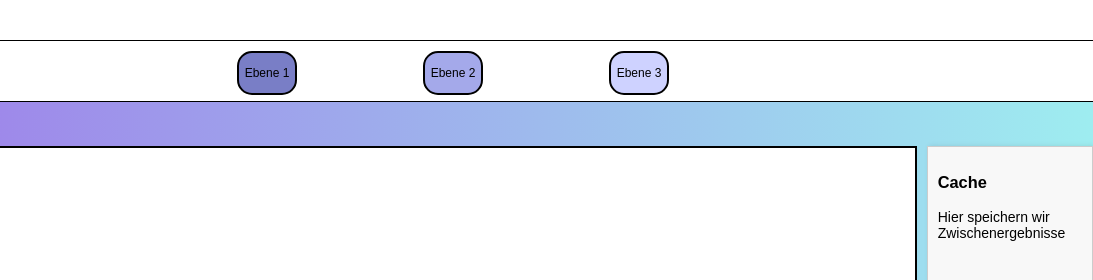
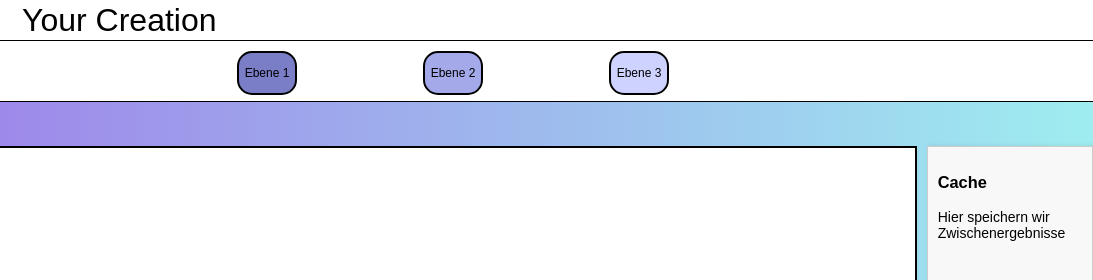
Before and after one commit to RamonaKT/cocreate_repository, a plain HTML site: page index.html in a window 1280 px wide. Shown: the top 280 px of the page, 187-1280 px from the left. Drawn offline with Linux system fonts and the light colour scheme.

Commit message:
Überschrift zum testen des servers

```diff
--- a/css/outer.css
+++ b/css/outer.css
@@ -16,6 +16,8 @@
 h1 {
     margin: 10px;
     font-size: 4vh;
-    color: white;
+    color: black;
     text-align: center;
+    font-weight: normal;
+    font-family: sans-serif;
 }
```
